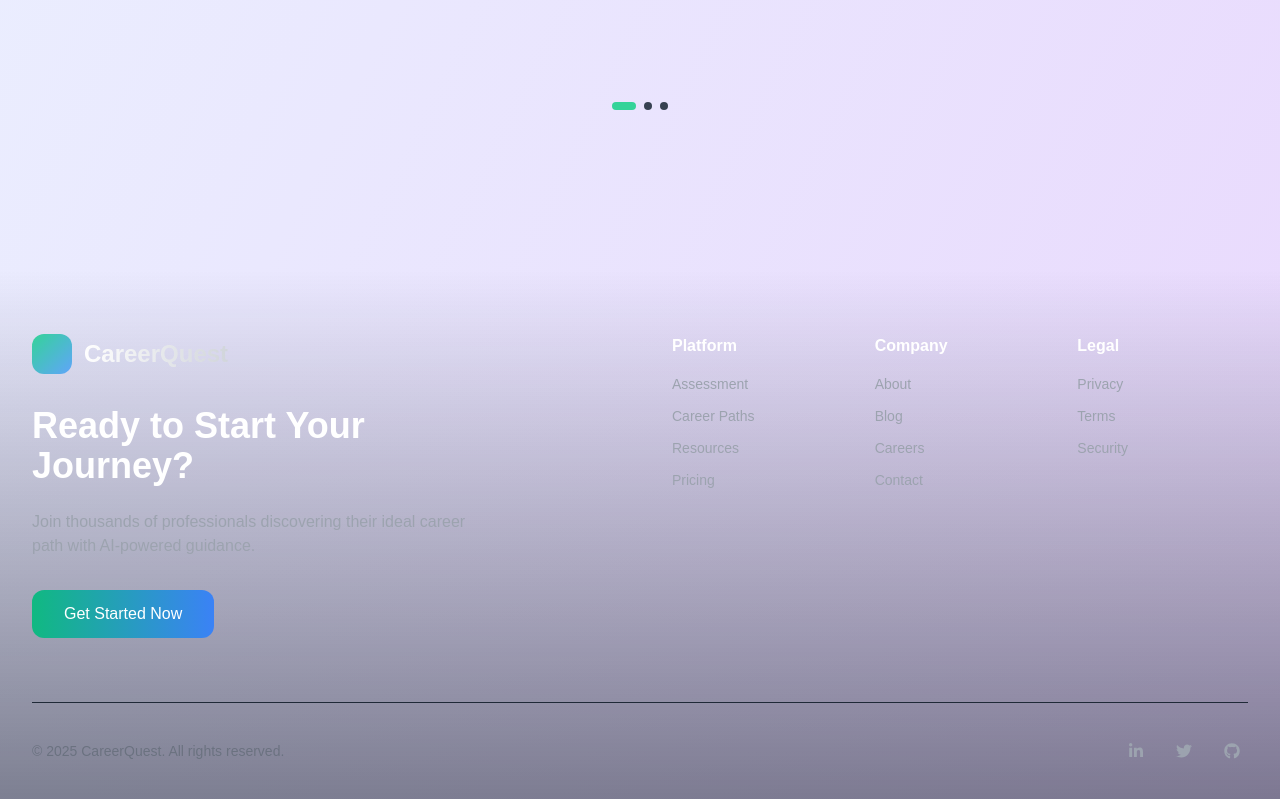
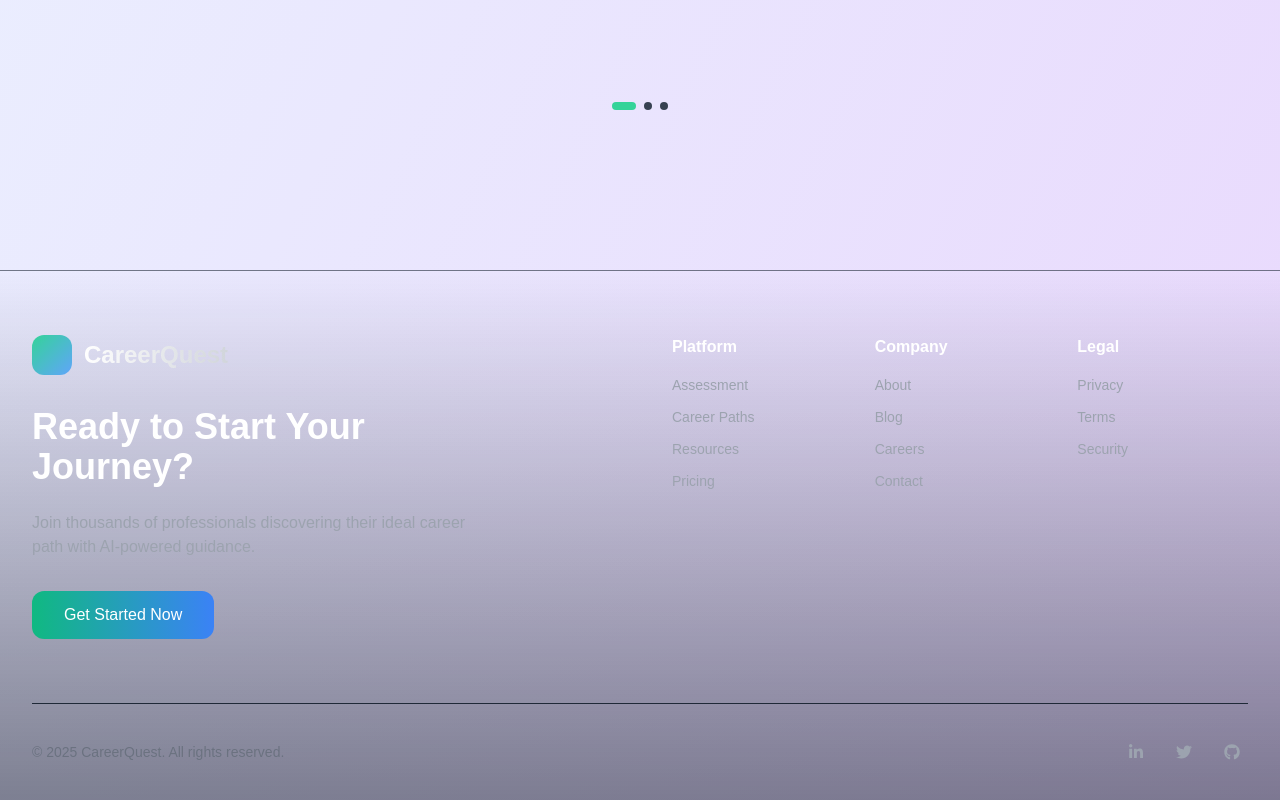
Before and after one commit to CareerQuests/CareerQuest-Next-MVP, a Next.js app: page / in a window 1280 px wide. Shown: the part 1804-2604 px from the top of the page. Built offline with nearby package versions, Linux system fonts and the light colour scheme.

Commit message:
style: add horizontal rule to Footer for improved visual separation

```diff
--- a/app/components/Footer.js
+++ b/app/components/Footer.js
@@ -4,6 +4,7 @@ import { FaLinkedinIn, FaTwitter, FaGithub } from "react-icons/fa";
 const Footer = () => {
   return (
     <footer className="relative mt-24">
+      <hr className="border-t border-gray-800 opacity-60" />
       <div className="absolute inset-0 bg-gradient-to-b from-transparent to-gray-900/50" />
 
       <div className="relative max-w-7xl mx-auto px-8 pt-16">
```
